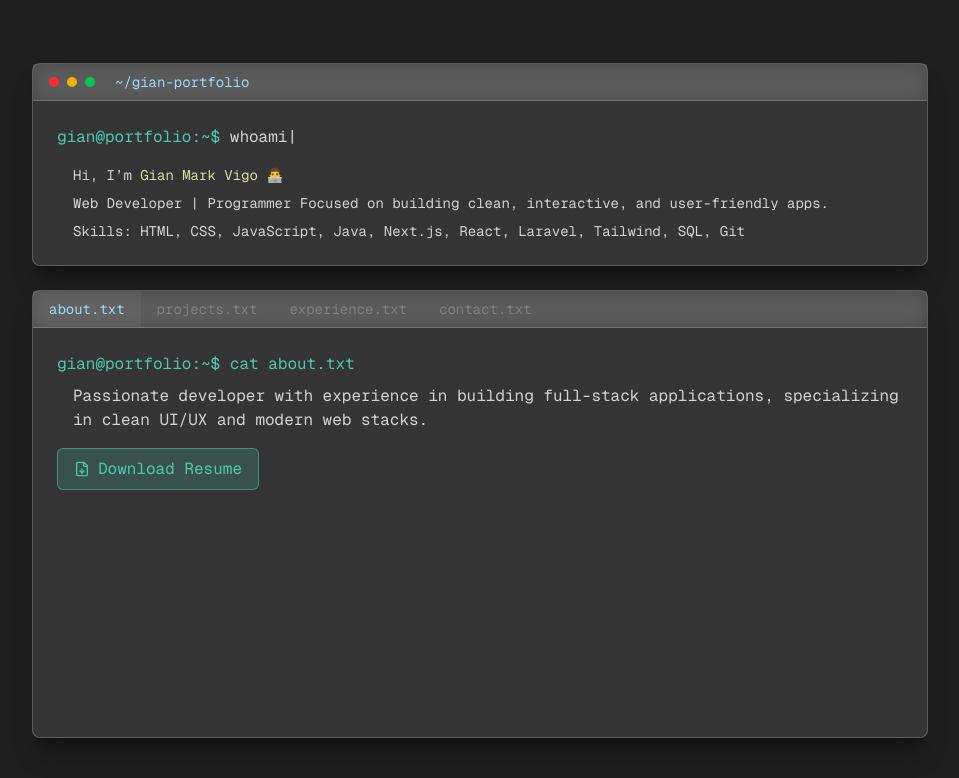
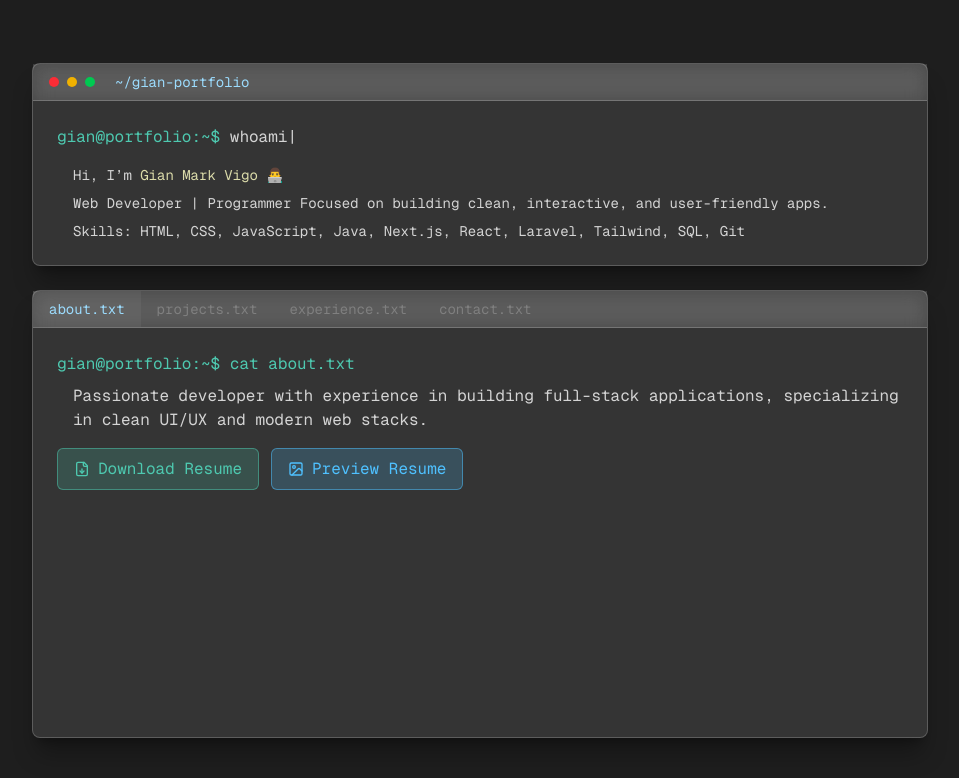
Before and after one commit to yunchan29/gian-mark-vigo-portfolio, a Next.js app: page / in a window 1280 px wide. Shown: the top 778 px of the page, without its empty margins (160-1119 px from the left). Built offline with nearby package versions, Linux system fonts and the light colour scheme.

Commit message:
Update page.tsx

```diff
--- a/src/app/page.tsx
+++ b/src/app/page.tsx
@@ -66,6 +66,7 @@ export default function Home() {
   >("about");
   const [projectIndex, setProjectIndex] = useState(0);
   const [isModalOpen, setIsModalOpen] = useState(false);
+  const [isResumeOpen, setIsResumeOpen] = useState(false);
   const [screenshotIndex, setScreenshotIndex] = useState(0);
 
   const nextProject = () =>
@@ -178,17 +179,29 @@ export default function Home() {
                   stacks.
                 </p>
 
-                {/* Resume Download Button */}
+                {/* Resume Buttons */}
+                <div className="mt-4 flex flex-wrap gap-3">
                   <motion.a
                     href="/Gian_Mark_Vigo_Resume_Latest.pdf"
                     download
                     whileHover={{ scale: 1.05, boxShadow: "0px 0px 8px #4fc1ff" }}
                     whileTap={{ scale: 0.95 }}
-                  className="mt-4 inline-flex items-center space-x-2 bg-[#4ec9b0]/20 text-[#4ec9b0] px-4 py-2 rounded-md border border-[#4ec9b0]/50 hover:bg-[#4ec9b0]/30 transition"
+                    className="inline-flex items-center space-x-2 bg-[#4ec9b0]/20 text-[#4ec9b0] px-4 py-2 rounded-md border border-[#4ec9b0]/50 hover:bg-[#4ec9b0]/30 transition"
                   >
                     <FileDown className="h-4 w-4" />
                     <span>Download Resume</span>
                   </motion.a>
+
+                  <motion.button
+                    whileHover={{ scale: 1.05, boxShadow: "0px 0px 8px #4fc1ff" }}
+                    whileTap={{ scale: 0.95 }}
+                    onClick={() => setIsResumeOpen(true)}
+                    className="inline-flex items-center space-x-2 bg-[#4fc1ff]/20 text-[#4fc1ff] px-4 py-2 rounded-md border border-[#4fc1ff]/50 hover:bg-[#4fc1ff]/30 transition"
+                  >
+                    <ImageIcon className="h-4 w-4" />
+                    <span>Preview Resume</span>
+                  </motion.button>
+                </div>
               </motion.div>
             )}
 
@@ -409,6 +422,37 @@ export default function Home() {
             </motion.div>
           </motion.div>
         )}
+
+        {/* Modal for Resume Preview */}
+        {isResumeOpen && (
+          <motion.div
+            initial={{ opacity: 0 }}
+            animate={{ opacity: 1 }}
+            exit={{ opacity: 0 }}
+            className="fixed inset-0 bg-black/80 flex items-center justify-center z-50 px-2"
+          >
+            <motion.div
+              initial={{ scale: 0.8, opacity: 0 }}
+              animate={{ scale: 1, opacity: 1 }}
+              exit={{ scale: 0.8, opacity: 0 }}
+              transition={{ duration: 0.3 }}
+              className="relative w-full max-w-4xl h-[80vh] bg-[#1e1e1e] border border-white/20 rounded-lg p-3 sm:p-4 flex flex-col"
+            >
+              <button
+                onClick={() => setIsResumeOpen(false)}
+                className="absolute top-2 right-2 sm:top-3 sm:right-3 text-gray-300 hover:text-white"
+              >
+                <X className="h-5 w-5 sm:h-6 sm:w-6" />
+              </button>
+
+              <iframe
+                src="/Gian_Mark_Vigo_Resume_Latest.pdf"
+                className="w-full h-full rounded-md"
+                title="Resume Preview"
+              />
+            </motion.div>
+          </motion.div>
+        )}
       </AnimatePresence>
     </main>
   );
```
Lines whose indentation alone changed are shown as unchanged.
